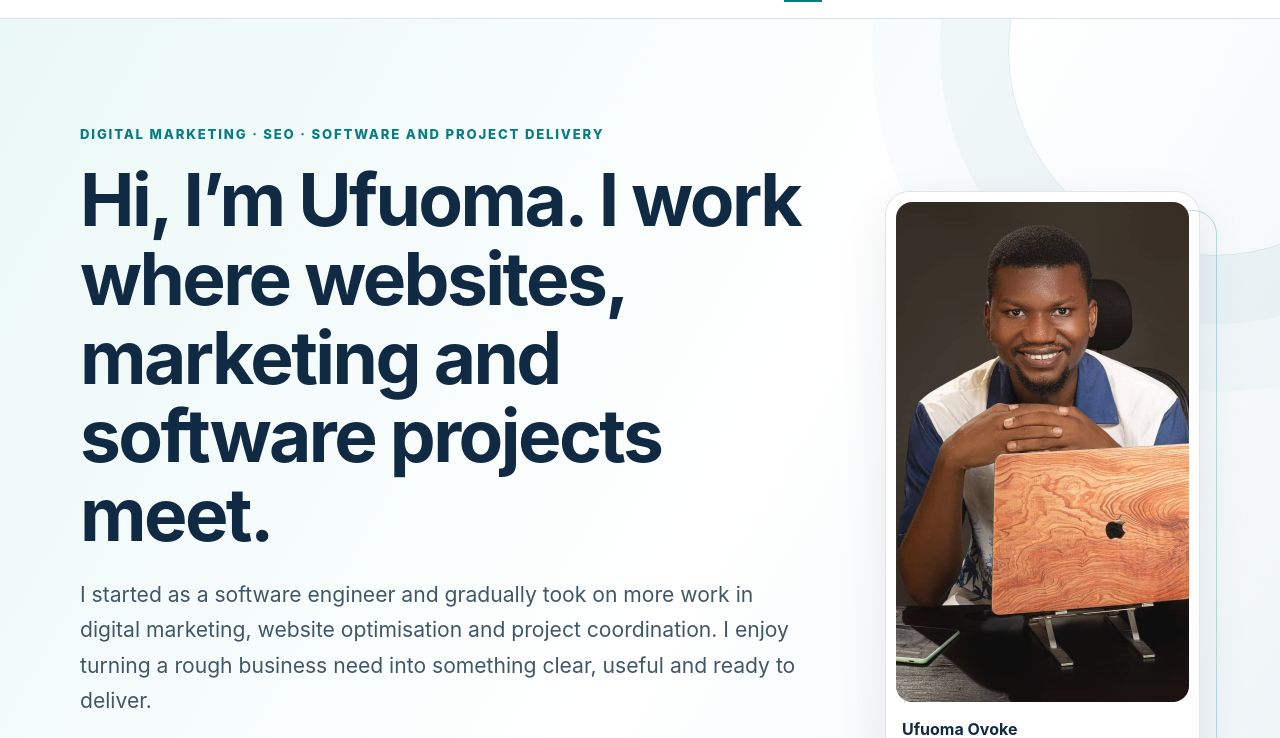
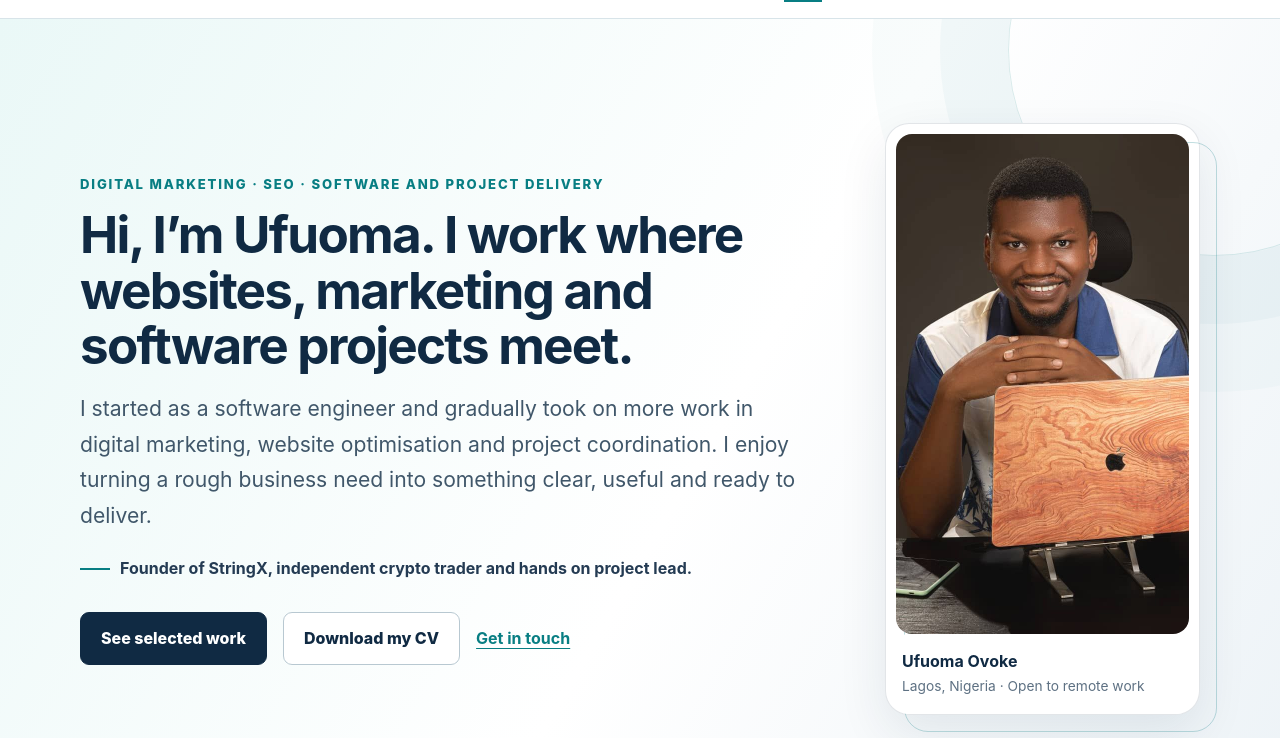
Before and after one commit to Strin6x/Strin6x.github.io, a plain HTML site: page index.html in a window 1280 px wide. Shown: the part 54-792 px from the top of the page. Drawn offline with Linux system fonts and the light colour scheme.

Commit message:
Updated heading for hero section

```diff
--- a/index.html
+++ b/index.html
@@ -21,7 +21,7 @@
 <a class="skip" href="#main">Skip to content</a>
 <header><div class="wrap"><nav aria-label="Primary navigation"><a class="brand" href="#top">Ufuoma Ovoke<i>.</i></a><button class="menu-button" type="button" aria-expanded="false" aria-controls="nav-area">Menu</button><div class="nav-area" id="nav-area"><div class="navlinks"><a href="#work">Work</a><a href="#expertise">Expertise</a><a href="#about">About</a><a href="#contact">Contact</a></div><div class="utility"><a href="Ufuoma_Ovoke_SEO_Content_Digital_Marketing_CV.pdf">CV</a><a href="https://www.linkedin.com/in/ufuoma-ovoke/" target="_blank" rel="noopener noreferrer">LinkedIn</a></div></div></nav></div></header>
 <main id="main">
-<section class="hero" id="top"><div class="wrap hero-grid"><div class="hero-copy"><div class="eyebrow">Digital marketing · SEO · Software and project delivery</div><h1>Hi, I’m Ufuoma. I work where websites, marketing and software projects meet.</h1><p class="lead">I started as a software engineer and gradually took on more work in digital marketing, website optimisation and project coordination. I enjoy turning a rough business need into something clear, useful and ready to deliver.</p><p class="proof-line">Founder of StringX, independent crypto trader and hands on project lead.</p><div class="actions"><a class="button" href="#work">See selected work</a><a class="button secondary" href="Ufuoma_Ovoke_SEO_Content_Digital_Marketing_CV.pdf">Download my CV</a><a class="text-link" href="#contact">Get in touch</a></div></div><aside class="portrait"><img src="ufuoma-ovoke-portrait.jpg" alt="Ufuoma Ovoke smiling behind his laptop at his workspace" width="1000" height="500" fetchpriority="high"><div class="portrait-note"><strong>Ufuoma Ovoke</strong><span>Lagos, Nigeria · Open to remote work</span></div></aside></div></section>
+<section class="hero" id="top"><div class="wrap hero-grid"><div class="hero-copy"><div class="eyebrow">Digital marketing · SEO · Software and project delivery</div><h2>Hi, I’m Ufuoma. I work where websites, marketing and software projects meet.</h2><p class="lead">I started as a software engineer and gradually took on more work in digital marketing, website optimisation and project coordination. I enjoy turning a rough business need into something clear, useful and ready to deliver.</p><p class="proof-line">Founder of StringX, independent crypto trader and hands on project lead.</p><div class="actions"><a class="button" href="#work">See selected work</a><a class="button secondary" href="Ufuoma_Ovoke_SEO_Content_Digital_Marketing_CV.pdf">Download my CV</a><a class="text-link" href="#contact">Get in touch</a></div></div><aside class="portrait"><img src="ufuoma-ovoke-portrait.jpg" alt="Ufuoma Ovoke smiling behind his laptop at his workspace" width="1000" height="500" fetchpriority="high"><div class="portrait-note"><strong>Ufuoma Ovoke</strong><span>Lagos, Nigeria · Open to remote work</span></div></aside></div></section>
 
 <section class="work" id="work"><div class="wrap"><div class="section-head reveal"><h2>A closer look at what I have helped build and improve.</h2><p>My role changes with the project. Sometimes I am working on the message and customer journey. Sometimes I am organising delivery or contributing to the software itself.</p></div><div class="filters reveal" role="group" aria-label="Filter projects"><button class="filter" type="button" data-filter="all" aria-pressed="true">All work</button><button class="filter" type="button" data-filter="marketing" aria-pressed="false">Marketing</button><button class="filter" type="button" data-filter="product" aria-pressed="false">Product</button><button class="filter" type="button" data-filter="technical" aria-pressed="false">Technical</button></div>
 <div class="featured-grid">
```
